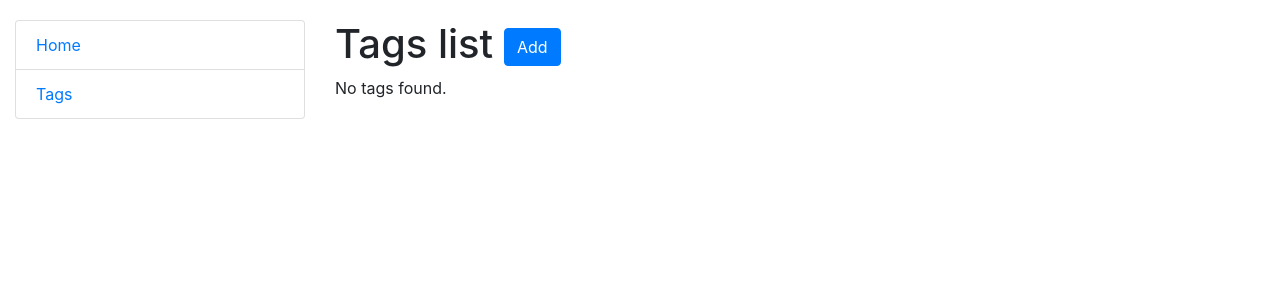
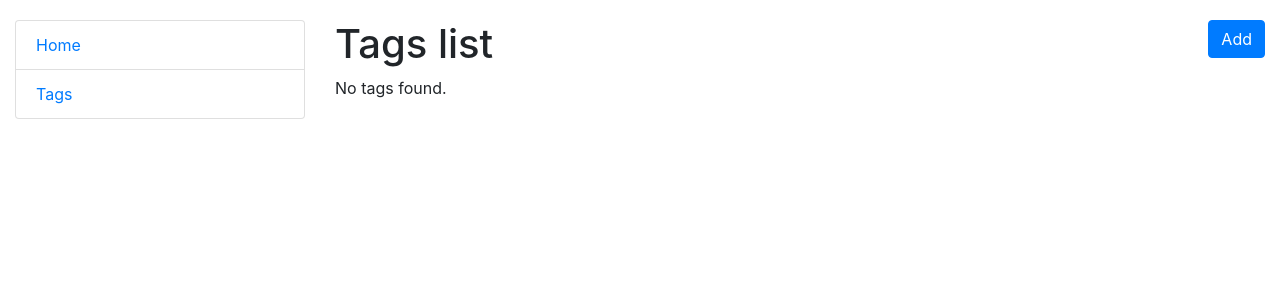
Before and after one commit to myroslavatrschk/todo-list, a Django app: page /tags/ in a window 1280 px wide. Shown: the top 300 px of the page. Run offline with Django 4.2, Linux system fonts and the light colour scheme; data that the repository does not hold is empty.

Commit message:
Edited styles.css, changed button locations on the pages

```diff
--- a/static/css/styles.css
+++ b/static/css/styles.css
@@ -6,3 +6,7 @@ body {
     float: right;
     margin: 0 2px 0 2px;
 }
+
+.float {
+    float: right;
+}
```
